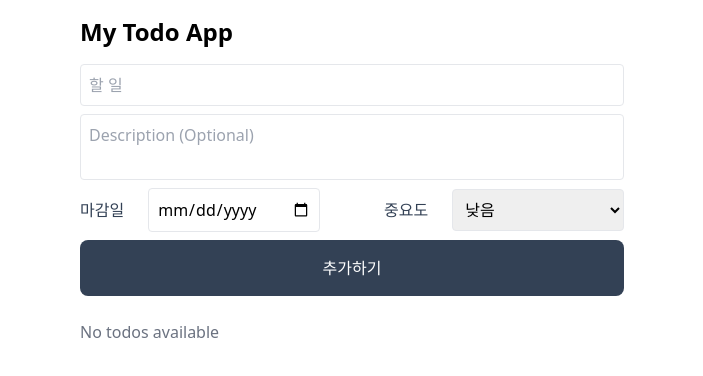
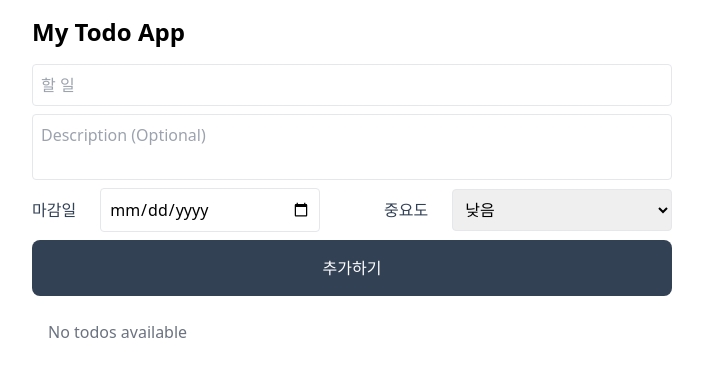
Before and after one commit to Jeonghyun-An/react_Todo, a React (Vite) app in the folder my-todo-app/: page / in a window 1280 px wide. Shown: the top 376 px of the page, without its empty margins (288-991 px from the left). Built offline with nearby package versions, Linux system fonts and the light colour scheme.

Commit message:
[design] add scrollbarGutter style

```diff
--- a/my-todo-app/src/App.tsx
+++ b/my-todo-app/src/App.tsx
@@ -31,7 +31,7 @@ function App() {
         setPriority("low");
     };
     return (
-        <div className="h-screen max-w-xl mx-auto p-4 flex flex-col">
+        <div className="h-screen max-w-2xl mx-auto p-4 flex flex-col">
             <h1 className="text-2xl font-bold mb-4">My Todo App</h1>
             <div className="flex flex-col gap-2 mb-6">
                 <input
@@ -85,7 +85,10 @@ function App() {
                     추가하기
                 </button>
             </div>
-            <div className="flex-1 overflow-y-auto">
+            <div
+                className="flex-1 overflow-y-auto ml-4"
+                style={{ scrollbarGutter: "stable" }}
+            >
                 <TodoList todos={todos} onToggle={toggleTodo} />
             </div>
         </div>
```
